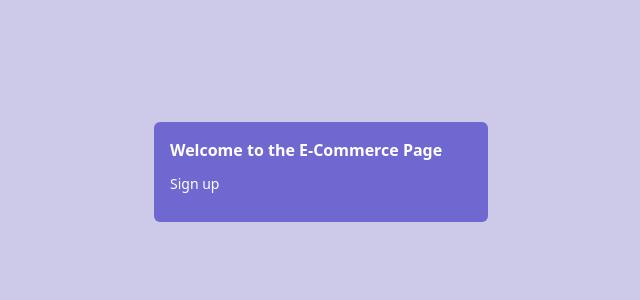
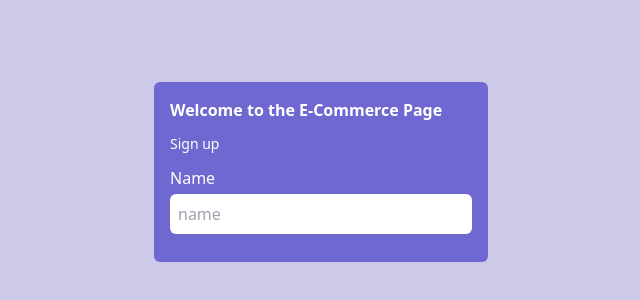
Before and after one commit to guidonunes/marketplace-mern, a React (Create React App) app in the folder dashboard/: page /register in a window 1280 px wide. Shown: the part 228-528 px from the top of the page, without its empty margins (319-959 px from the left). Built offline with nearby package versions, Linux system fonts and the light colour scheme.

Commit message:
add label and input field for name

```diff
--- a/dashboard/src/views/auth/Register.jsx
+++ b/dashboard/src/views/auth/Register.jsx
@@ -7,6 +7,12 @@ const Register = () => {
         <div className="bg-[#6f68d1] p-4 rounded-md">
           <h2 className='text-x1 mb-3 font-bold'>Welcome to the E-Commerce Page </h2>
           <p className='text-sm mb-3 font-medium'>Sign up</p>
+          <form>
+            <div className="flex flex-col w-full gap-1 mb-3">
+              <label htmlFor="name">Name</label>
+              <input type="text" name="name" placeholder='name' className='p-2 rounded-md bg-[#ffffff]' />
+            </div>
+          </form>
         </div>
       </div>
     </div>
```
